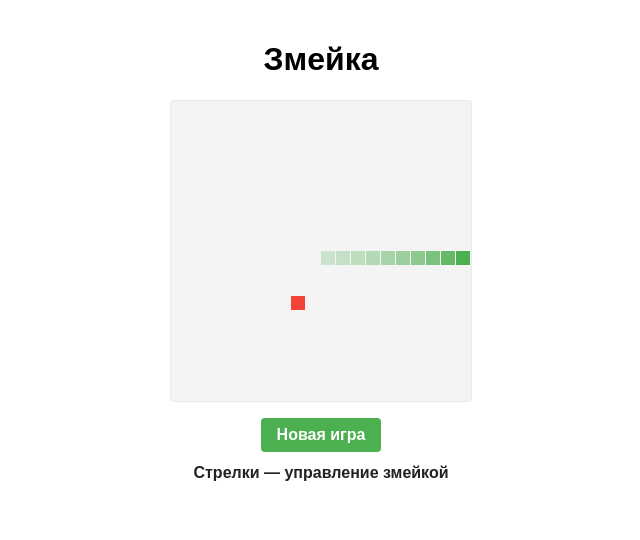
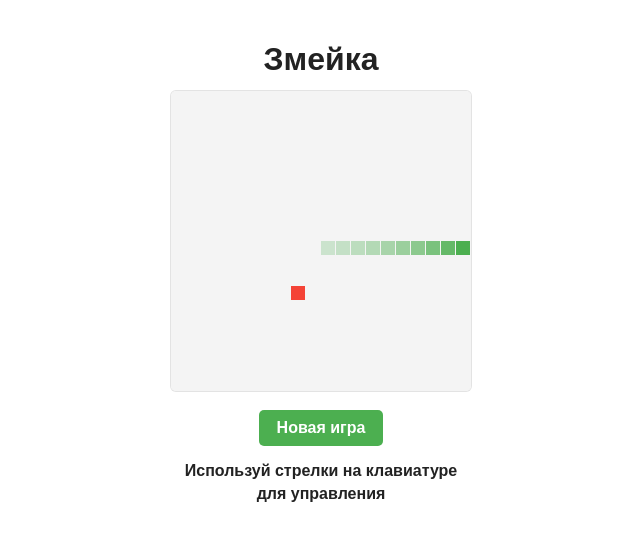
Before and after one commit to friendkiparis-maker/tatyanabahrova.github.io, a plain HTML site: page index.html in a window 1280 px wide. Shown: the whole page, without its empty margins (319-959 px from the left). Drawn offline with Linux system fonts and the light colour scheme.

Commit message:
Add files via upload

```diff
--- a/index.html
+++ b/index.html
@@ -17,28 +17,37 @@
     }
     canvas {
       background: rgba(240, 240, 240, 0.15);
-      border: 1px solid rgba(0,0,0,0.08);
-      border-radius: 4px;
+      border: 1.5px solid rgba(0,0,0,0.1);
+      border-radius: 6px;
       display: block;
       margin: 0 auto;
     }
     button {
-      margin-top: 16px;
+      margin-top: 18px;
       background: #4CAF50;
       color: white;
       border: none;
-      padding: 8px 16px;
-      border-radius: 4px;
+      padding: 9px 18px;
+      border-radius: 5px;
       font-weight: bold;
       cursor: pointer;
       font-size: 16px;
+      transition: background 0.2s;
+    }
+    button:hover {
+      background: #45a049;
     }
     .instructions {
       color: #222;
-      margin-top: 12px;
+      margin-top: 14px;
       font-weight: bold;
       text-align: center;
       max-width: 300px;
+      line-height: 1.4;
+    }
+    h1 {
+      color: #222;
+      margin-bottom: 12px;
     }
   </style>
 </head>
@@ -46,7 +55,7 @@
   <h1>Змейка</h1>
   <canvas id="snake" width="300" height="300"></canvas>
   <button onclick="startGame()">Новая игра</button>
-  <div class="instructions">Стрелки — управление змейкой</div>
+  <div class="instructions">Используй стрелки на клавиатуре для управления</div>
 
   <script>
     let canvas, ctx, snake, food, direction, nextDirection, gameRunning, gameLoop;
```
